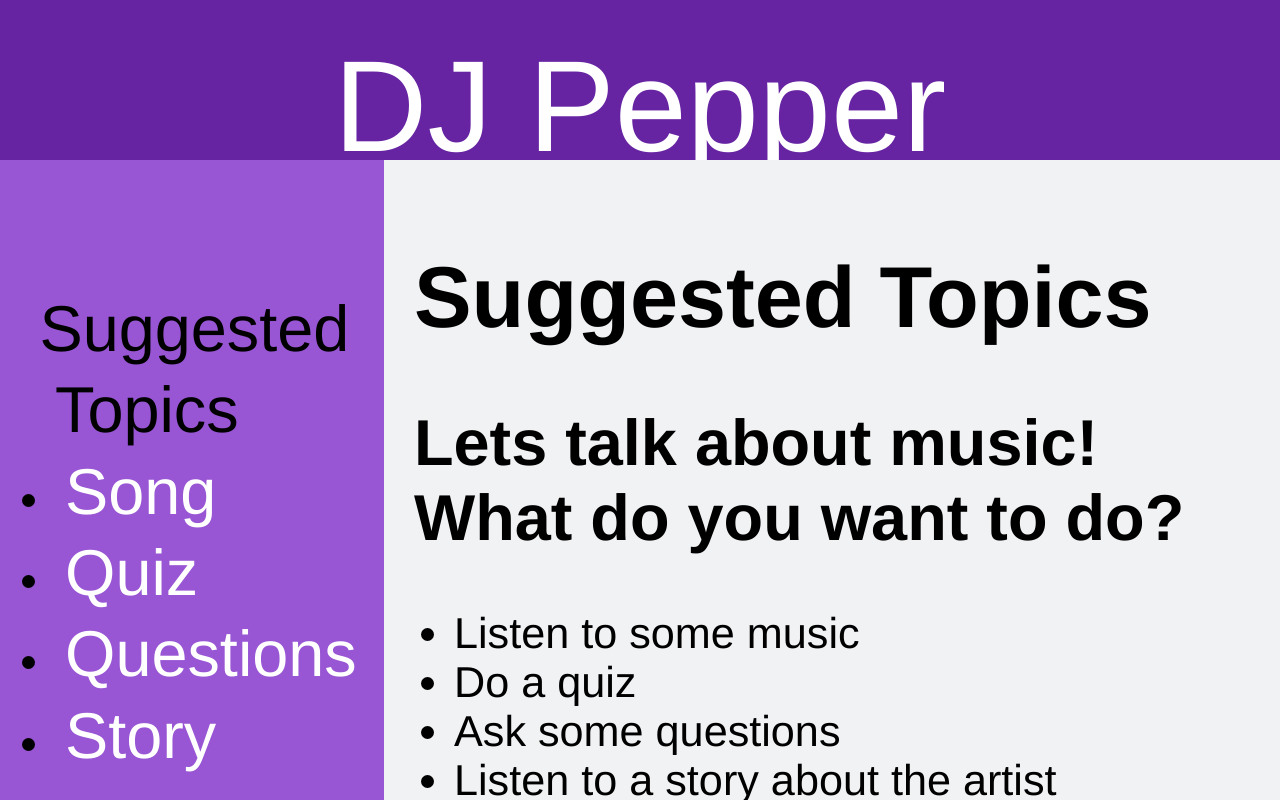
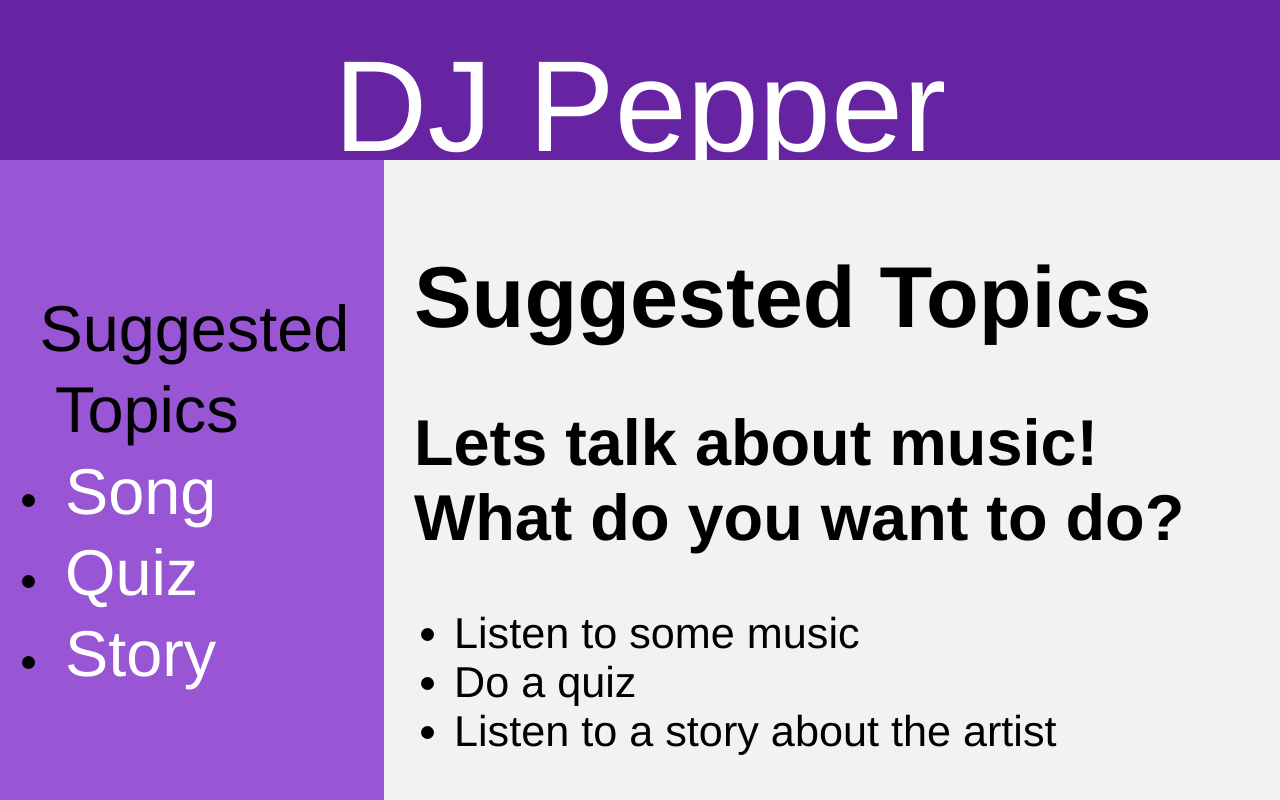
Before and after one commit to ka2le/pepperpages, a website: page public/peppertablet/index.html in a window 1280 px wide. Drawn offline with nearby package versions, Linux system fonts and the light colour scheme.

Commit message:
no questions

```diff
--- a/public/peppertablet/index.html
+++ b/public/peppertablet/index.html
@@ -24,8 +24,8 @@
 <!-- 	<li><a href="#youtube" class="link" rel="youtube">Youtube </a></li> -->
 	<li><a href="#quiz" class="link" rel="quiz">Quiz</a></li>
 	<!-- <li><a href="#learn"  class="link" rel="learn">Learn more</a></li> -->
-
-		<li><a href="#questions" class="link" rel="questions">Questions</a></li>
+<!--
+		<li><a href="#questions" class="link" rel="questions">Questions</a></li> -->
 		<li><a href="#story" class="link" rel="story">Story</a></li>
 
 </ul>
@@ -40,7 +40,7 @@
 			<ul>
 				<li>Listen to some music</a></li>
 				<li>Do a quiz</a></li>
-				<li>Ask some questions</a></li>
+				<!-- <li>Ask some questions</a></li> -->
 				<li>Listen to a story about the artist</a></li>
 
 			</ul>
```
